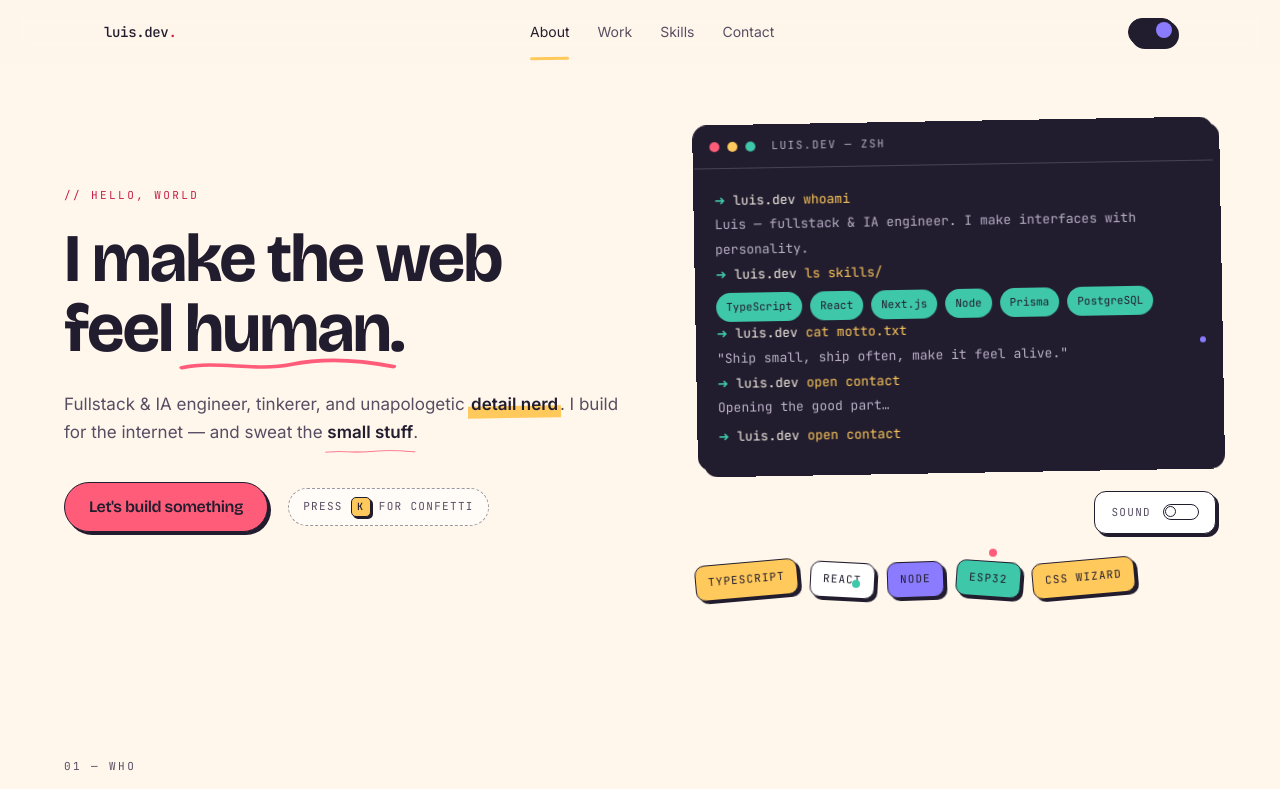
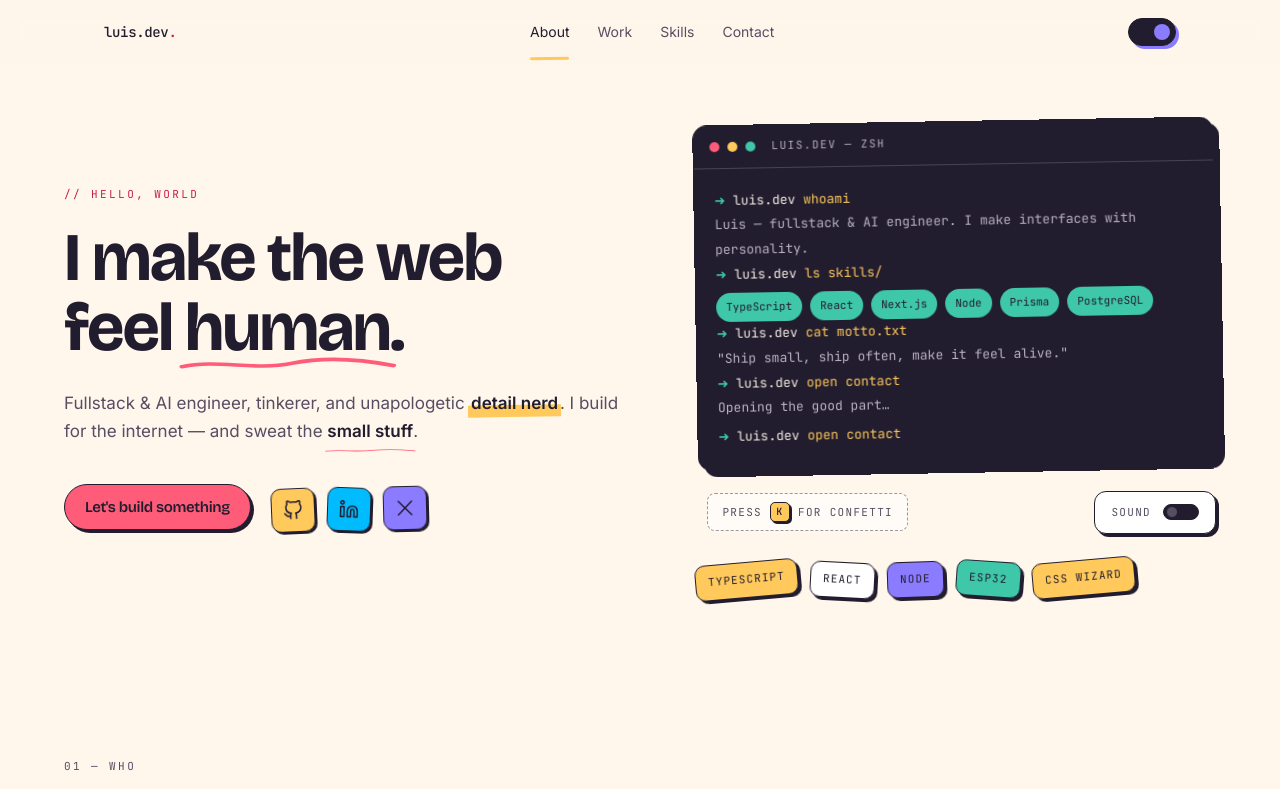
Before and after one commit to Luis200283/About-Me, a Next.js app: page / in a window 1280 px wide. Shown: the top 789 px of the page. Built offline with nearby package versions, Linux system fonts and the light colour scheme.

Commit message:
feat: add link in Hero and fix visual bugs

```diff
--- a/src/components/sections/hero.tsx
+++ b/src/components/sections/hero.tsx
@@ -5,14 +5,17 @@ import { Confetti, fireConfetti } from "@/components/motion/confetti";
 import { SoundToggle } from "@/components/ui/sound-toggle";
 import { site } from "@/content/site";
 import { cn } from "@/lib/utils";
+import type { ReactNode } from "react";
 
-/** Hand-drawn style squiggle used under the accented word. */
 function Squiggle({ className }: { className?: string }) {
   return (
     <svg
       viewBox="0 0 120 14"
       aria-hidden="true"
-      className={cn("pointer-events-none absolute left-[-4%] w-[108%]", className)}
+      className={cn(
+        "pointer-events-none absolute left-[-4%] w-[108%]",
+        className,
+      )}
       preserveAspectRatio="none"
     >
       <path
@@ -23,7 +26,9 @@ function Squiggle({ className }: { className?: string }) {
         strokeLinecap="round"
         strokeDasharray="220"
         strokeDashoffset="0"
-        style={{ animation: "squiggle-draw 2.8s ease-in-out infinite alternate" }}
+        style={{
+          animation: "squiggle-draw 2.8s ease-in-out infinite alternate",
+        }}
       />
     </svg>
   );
@@ -39,11 +44,53 @@ function DoodleStar({
   return (
     <span
       aria-hidden="true"
-      className={cn("absolute select-none font-display leading-none", className)}
+      className={cn(
+        "absolute select-none font-display leading-none",
+        className,
+      )}
       style={{ color, animation: "doodle-bob 5s ease-in-out infinite" }}
     >
       ✦
     </span>
+  );
+}
+
+function SocialIcon({
+  label,
+  className,
+}: {
+  label: string;
+  className?: string;
+}) {
+  const paths: Record<string, ReactNode> = {
+    GitHub: (
+      <>
+        <path d="M9 19c-5 1.5-5-2.5-7-3m14 6v-3.87a3.37 3.37 0 0 0-.94-2.61c3.14-.35 6.44-1.54 6.44-7A5.44 5.44 0 0 0 20 4.77 5.07 5.07 0 0 0 19.91 1S18.73.65 16 2.48a13.38 13.38 0 0 0-7 0C6.27.65 5.09 1 5.09 1A5.07 5.07 0 0 0 5 4.77a5.44 5.44 0 0 0-1.5 3.78c0 5.42 3.3 6.61 6.44 7A3.37 3.37 0 0 0 9 18.13V22" />
+      </>
+    ),
+    LinkedIn: (
+      <>
+        <path d="M16 8a6 6 0 0 1 6 6v7h-4v-7a2 2 0 0 0-2-2 2 2 0 0 0-2 2v7h-4v-7a6 6 0 0 1 6-6z" />
+        <rect width="4" height="12" x="2" y="9" />
+        <circle cx="4" cy="4" r="2" />
+      </>
+    ),
+    X: <path d="M4 4l16 16M20 4L4 20" />,
+  };
+
+  return (
+    <svg
+      viewBox="0 0 24 24"
+      fill="none"
+      stroke="currentColor"
+      strokeWidth={1.8}
+      strokeLinecap="round"
+      strokeLinejoin="round"
+      aria-hidden="true"
+      className={className}
+    >
+      {paths[label]}
+    </svg>
   );
 }
 
@@ -57,7 +104,6 @@ export function Hero() {
       aria-labelledby="hero-title"
     >
       <div className="mx-auto grid max-w-6xl gap-14 lg:grid-cols-[1.05fr_0.95fr] lg:items-center">
-        {/* ---------- copy column ---------- */}
         <div>
           <p className="mb-5 font-mono text-[0.6875rem] uppercase tracking-[0.22em] text-coral-ink">
             {hero.eyebrow}
@@ -83,11 +129,18 @@ export function Hero() {
                     aria-hidden="true"
                     className="absolute inset-x-[-0.18em] bottom-[0.06em] z-0 h-[42%] -rotate-1 bg-sun"
                   />
-                  <span className="relative z-10 font-semibold text-ink">{run.text}</span>
+                  <span className="relative z-10 font-semibold text-ink">
+                    {run.text}
+                  </span>
                 </span>
               ) : "underline" in run ? (
-                <span key={i} className="relative inline-block whitespace-nowrap">
-                  <span className="relative z-10 font-semibold text-ink">{run.text}</span>
+                <span
+                  key={i}
+                  className="relative inline-block whitespace-nowrap"
+                >
+                  <span className="relative z-10 font-semibold text-ink">
+                    {run.text}
+                  </span>
                   <Squiggle className="bottom-[-0.4em] h-[0.2em]" />
                 </span>
               ) : (
@@ -97,38 +150,50 @@ export function Hero() {
           </p>
 
           <div className="mt-9 flex flex-wrap items-center gap-5">
-            <Button href={hero.primaryCta.href} size="lg">
+            <Button href={hero.primaryCta.href}>
               {hero.primaryCta.label}
             </Button>
 
-            <button
-              type="button"
-              onClick={fireConfetti}
-              className={cn(
-                "group flex items-center gap-2 rounded-full border-[1.5px] border-dashed border-ink/45",
-                "bg-surface/60 px-3.5 py-2 font-mono text-[0.6875rem] uppercase",
-                "tracking-[0.12em] text-muted transition-colors hover:border-ink",
-              )}
+            <ul
+              className="mt-2 flex items-center justify-center gap-3"
+              aria-label="Social links"
             >
-              press{" "}
-              <kbd
-                className={cn(
-                  "inline-flex h-5 min-w-5 items-center justify-center rounded-[5px]",
-                  "border-[1.5px] border-ink bg-sun px-1 font-mono text-[0.625rem]",
-                  "font-medium text-on-accent shadow-[2px_2px_0_var(--color-ink)]",
-                  "transition-transform duration-200 group-hover:-translate-y-0.5",
-                )}
-              >
-                K
-              </kbd>{" "}
-              for confetti
-            </button>
+              {site.socials.map((social, i) => (
+                <li
+                  key={social.label}
+                  style={{
+                    transform: `rotate(${[-2.5, 2, -1.5][i % 3]}deg)`,
+                    animation: `doodle-bob 7s ease-in-out ${i * 0.4}s infinite`,
+                  }}
+                >
+                  <a
+                    href={social.href}
+                    target="_blank"
+                    rel="noreferrer noopener"
+                    aria-label={social.label}
+                    className={cn(
+                      "inline-flex h-11 w-11 items-center justify-center rounded-[10px] border-[1.5px] border-ink",
+                      "bg-sky-400 shadow-[2px_2px_0_var(--color-ink)] transition-transform duration-200",
+                      "ease-[cubic-bezier(.22,1,.36,1)] hover:-translate-y-0.5 hover:bg-surface hover:text-ink",
+                      i % 3 === 0 &&
+                        "bg-sun text-on-accent hover:bg-surface hover:text-ink",
+                      i % 3 === 2 &&
+                        "bg-violet text-on-accent hover:bg-surface hover:text-ink",
+                    )}
+                  >
+                    <SocialIcon label={social.label} className="h-5 w-5" />
+                  </a>
+                </li>
+              ))}
+            </ul>
           </div>
         </div>
 
-        {/* ---------- terminal + widgets column ---------- */}
         <div className="relative">
-          <DoodleStar className="left-[6%] top-[8%] text-lg" color="var(--color-violet)" />
+          <DoodleStar
+            className="left-[6%] top-[8%] text-lg"
+            color="var(--color-violet)"
+          />
           <DoodleStar
             className="right-[8%] top-[2%] text-sm"
             color="var(--color-mint)"
@@ -138,12 +203,20 @@ export function Hero() {
             color="var(--color-sun)"
           />
 
-          {/* terminal */}
           <div className="relative rotate-[-1deg] rounded-[14px] border-[1.5px] border-ink bg-terminal p-0 shadow-[6px_6px_0_var(--color-ink)]">
             <div className="flex items-center gap-2 border-b border-terminal-dim/25 px-4 py-3">
-              <span className="h-2.5 w-2.5 rounded-full bg-coral" aria-hidden="true" />
-              <span className="h-2.5 w-2.5 rounded-full bg-sun" aria-hidden="true" />
-              <span className="h-2.5 w-2.5 rounded-full bg-mint" aria-hidden="true" />
+              <span
+                className="h-2.5 w-2.5 rounded-full bg-coral"
+                aria-hidden="true"
+              />
+              <span
+                className="h-2.5 w-2.5 rounded-full bg-sun"
+                aria-hidden="true"
+              />
+              <span
+                className="h-2.5 w-2.5 rounded-full bg-mint"
+                aria-hidden="true"
+              />
               <span className="ml-2 font-mono text-[0.6875rem] uppercase tracking-[0.14em] text-terminal-dim">
                 {hero.terminal.title}
               </span>
@@ -186,12 +259,32 @@ export function Hero() {
             </div>
           </div>
 
-          {/* sound widget */}
-          <div className="mt-6 flex justify-end">
+          <div className="mt-6 flex justify-between items-center">
+            <button
+              type="button"
+              onClick={fireConfetti}
+              className={cn(
+                "flex items-center gap-2 relative left-3 rounded-lg border-[1.5px] border-dashed border-ink/45",
+                "bg-surface/60 px-3.5 py-2 font-mono text-[0.6875rem] uppercase",
+                "tracking-[0.12em] text-muted transition-colors hover:border-ink",
+              )}
+            >
+              press{" "}
+              <kbd
+                className={cn(
+                  "inline-flex h-5 min-w-5 items-center justify-center rounded-[5px]",
+                  "border-[1.5px] border-ink bg-sun px-1 font-mono text-[0.625rem]",
+                  "font-medium text-on-accent shadow-[2px_2px_0_var(--color-ink)]",
+                  "transition-transform duration-200 group-hover:-translate-y-0.5",
+                )}
+              >
+                K
+              </kbd>{" "}
+              for confetti
+            </button>
             <SoundToggle label={hero.sound.label} />
           </div>
 
-          {/* stickers */}
           <ul className="mt-7 flex flex-wrap items-end gap-3">
             {hero.stickers.map((sticker, i) => (
               <li
@@ -214,23 +307,6 @@ export function Hero() {
               </li>
             ))}
           </ul>
-
-          {/* decorative confetti dots */}
-          <span
-            aria-hidden="true"
-            className="absolute bottom-[8%] right-[42%] h-2 w-2 rounded-full bg-coral"
-            style={{ animation: "doodle-bob 5s ease-in-out infinite" }}
-          />
-          <span
-            aria-hidden="true"
-            className="absolute right-[2%] top-[46%] h-1.5 w-1.5 rounded-full bg-violet"
-            style={{ animation: "doodle-bob 7s ease-in-out 1s infinite" }}
-          />
-          <span
-            aria-hidden="true"
-            className="absolute bottom-[2%] left-[30%] h-2 w-2 rounded-full bg-mint"
-            style={{ animation: "doodle-bob 6s ease-in-out 0.5s infinite" }}
-          />
         </div>
       </div>
 
--- a/src/components/ui/sound-toggle.tsx
+++ b/src/components/ui/sound-toggle.tsx
@@ -4,7 +4,7 @@ import { useCallback, useEffect, useRef, useState } from "react";
 import { cn } from "@/lib/utils";
 
 const SWITCH_BASE = cn(
-  "relative block h-4 w-9 rounded-full border-[1.5px] border-ink transition-colors duration-200",
+  "relative flex h-4 w-9 items-center justify-center rounded-full border-[1.5px] border-ink bg-ink transition-colors duration-200",
 );
 
 /**
@@ -61,18 +61,11 @@ export function SoundToggle({ label }: { label: string }) {
   }, [enabled, blip]);
 
   const knob = (
-    <span
-      aria-hidden="true"
-      className={cn(
-        SWITCH_BASE,
-        "absolute right-0 bottom-0",
-        enabled ? "bg-mint" : "bg-surface",
-      )}
-    >
+    <span aria-hidden="true" className={SWITCH_BASE}>
       <span
         className={cn(
-          "absolute top-[1px] h-[11px] w-[11px] rounded-full border-[1.5px] border-ink bg-surface transition-all duration-200 ease-[cubic-bezier(.22,1,.36,1)]",
-          enabled ? "left-[17px]" : "left-[1px]",
+          "absolute h-3 w-3 rounded-full border-[1.5px] border-ink shadow-[2px_2px_0_var(--color-ink)] transition-colors duration-200",
+          enabled ? "bg-violet right-0.5" : "bg-muted left-0.5",
         )}
       />
     </span>
@@ -95,7 +88,7 @@ export function SoundToggle({ label }: { label: string }) {
       )}
     >
       <span>{label}</span>
-      <span className="relative block h-4 w-9">{knob}</span>
+      {knob}
       <span className="sr-only">{enabled ? "on" : "off"}</span>
     </button>
   );
--- a/src/components/ui/theme-toggle.tsx
+++ b/src/components/ui/theme-toggle.tsx
@@ -38,12 +38,12 @@ export function ThemeToggle({ className }: { className?: string }) {
       aria-label={isDark ? "Activate light mode" : "Activate dark mode"}
       aria-pressed={isDark}
       onClick={() => setTheme(isDark ? "light" : "dark")}
-      className={`relative flex h-7 w-12 items-center rounded-full border-[1.5px] border-ink bg-ink shadow-[3px_3px_0_var(--color-ink)] ${className ?? ""}`}
+      className={`relative flex h-7 w-12 items-center rounded-full border-[1.5px] border-ink bg-ink ${isDark ? "shadow-[3px_3px_0_var(--color-sun)]" : "shadow-[3px_3px_0_var(--color-violet)]"}  ${className ?? ""}`}
     >
       <span
         aria-hidden="true"
-        className={`absolute top-[3px] h-4 w-4 rounded-full transition-all duration-200 ease-[cubic-bezier(.22,1,.36,1)] ${
-          isDark ? "left-[3px] bg-sun" : "right-[3px] bg-violet"
+        className={`absolute h-4 w-4 rounded-full transition-all duration-200 ease-[cubic-bezier(.22,1,.36,1)] ${
+          isDark ? "left-[5px] bg-sun" : "right-[5px] bg-violet"
         }`}
       />
     </button>
--- a/src/content/site.ts
+++ b/src/content/site.ts
@@ -23,7 +23,7 @@ export const site = {
   name: "Luis Hernández Castillo",
   handle: "luis.dev",
   role: "Fullstack Engineer",
-  roleSecondary: "IA Engineer",
+  roleSecondary: "AI Engineer",
   tagline: "I build for the internet — and I sweat the small stuff.",
   url: "https://luishswe.com",
   email: "luisdevr122@gmail.com",
@@ -46,7 +46,7 @@ export const site = {
     headlineAfter: ".",
     /** Rendered as runs of text; `highlight` uses the sun marker, `underline` draws the ink rule. */
     intro: [
-      { text: "Fullstack & IA engineer, tinkerer, and unapologetic " },
+      { text: "Fullstack & AI engineer, tinkerer, and unapologetic " },
       { text: "detail nerd", highlight: true },
       { text: ". I build for the internet — and sweat the " },
       { text: "small stuff", underline: true },
@@ -60,7 +60,7 @@ export const site = {
       commands: [
         {
           cmd: "whoami",
-          out: "Luis — fullstack & IA engineer. I make interfaces with personality.",
+          out: "Luis — fullstack & AI engineer. I make interfaces with personality.",
         },
         {
           cmd: "ls skills/",
@@ -156,7 +156,7 @@ export const site = {
   meta: {
     keywords: [
       "Fullstack Engineer",
-      "IA Engineer",
+      "AI Engineer",
       "Software Developer",
       "Next.js",
       "React",
```
Also changed, not shown: src/app/icon.svg (added).
